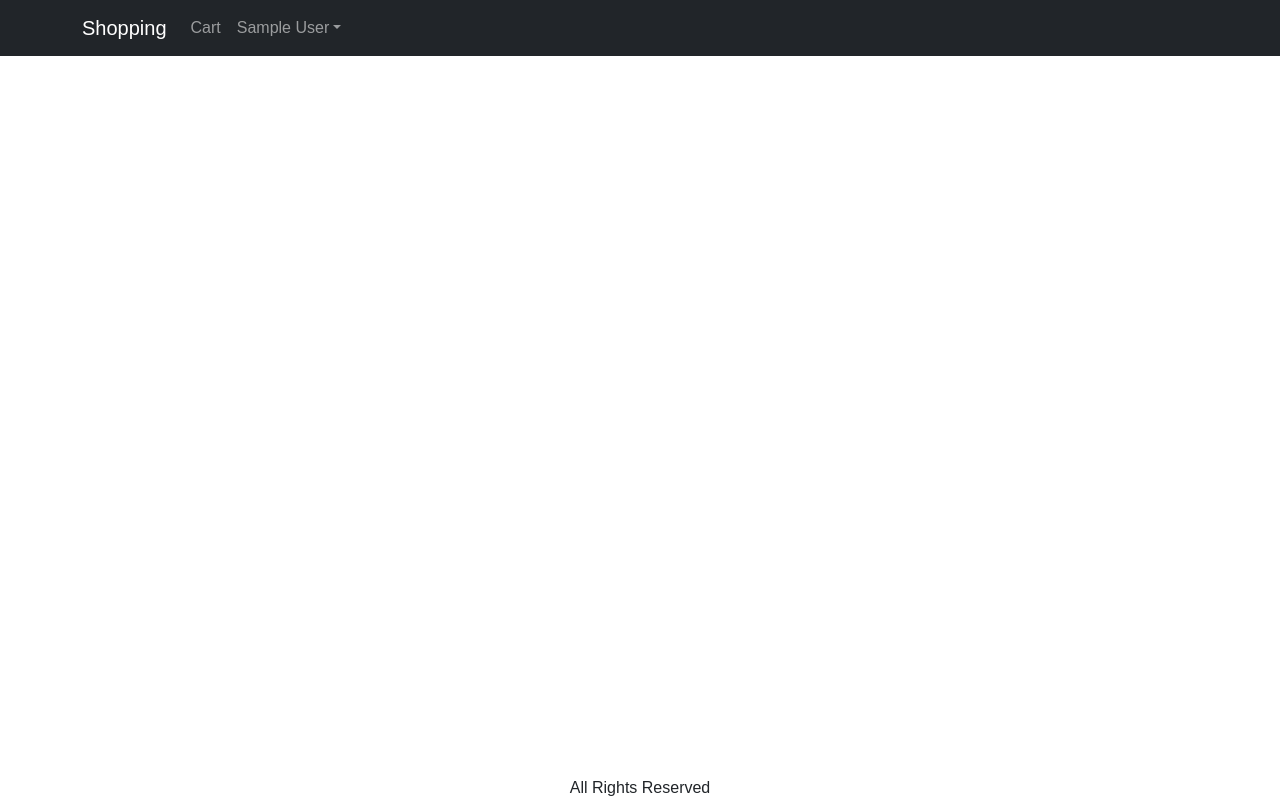
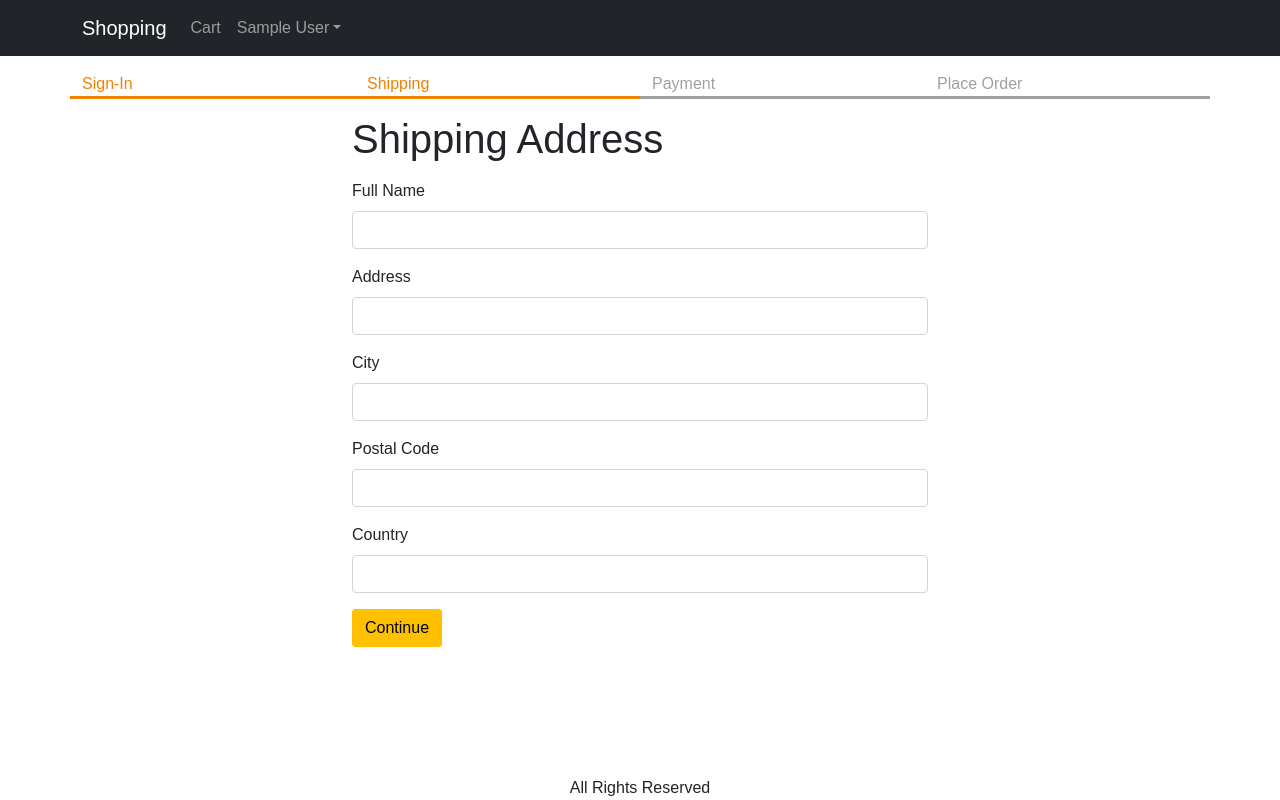
Before and after one commit to tahawy111/MERN-FULL-ECOMMERCE, a React (Create React App) app in the folder frontend/: page /shipping in a window 1280 px wide. Built offline with nearby package versions, Linux system fonts and the light colour scheme; sample sign-in values are in the browser's storage; a web font is replaced by a local one.

Commit message:
save Shipping

```diff
--- a/frontend/src/App.css
+++ b/frontend/src/App.css
@@ -67,3 +67,15 @@ main {
 .small-container {
   max-width: 600px;
 }
+.miw-100 {
+  min-width: 100%;
+}
+
+.checkout-steps > div {
+  border-bottom: 0.2rem solid #a0a0a0;
+  color: #a0a0a0;
+}
+.checkout-steps > div.active {
+  border-bottom: 0.2rem solid #f08000;
+  color: #f08000;
+}
--- a/frontend/src/App.jsx
+++ b/frontend/src/App.jsx
@@ -13,6 +13,7 @@ import { useContext } from "react";
 import { Store } from "./Store";
 import CartScreen from "./screens/CartScreen";
 import SigninScreen from "./screens/SigninScreen";
+import ShippingAddressScreen from "./screens/ShippingAddressScreen";
 
 const App = () => {
   const { state, dispatch: ctxDispatch } = useContext(Store);
@@ -21,6 +22,7 @@ const App = () => {
   const signoutHandler = () => {
     ctxDispatch({ type: "USER_SIGNOUT" });
     localStorage.removeItem("userInfo");
+    localStorage.removeItem("shippingAddress");
   };
 
   return (
@@ -81,6 +83,7 @@ const App = () => {
                 element={<ProductScreen className="w-100" />}
               />
               <Route path="/cart" element={<CartScreen className="w-100" />} />
+              <Route path="/shipping" element={<ShippingAddressScreen />} />
             </Routes>
           </Container>
         </main>
--- a/frontend/src/Store.js
+++ b/frontend/src/Store.js
@@ -7,6 +7,9 @@ const initialState = {
     ? JSON.parse(localStorage.getItem("userInfo"))
     : null,
   cart: {
+    shippingAddress: localStorage.getItem("shippingAddress")
+      ? JSON.parse(localStorage.getItem("shippingAddress"))
+      : {},
     cartItems: localStorage.getItem("cartItems")
       ? JSON.parse(localStorage.getItem("cartItems"))
       : [],
@@ -43,8 +46,22 @@ function reducer(state, action) {
 
     case "USER_SIGNIN":
       return { ...state, userInfo: action.payload };
+
     case "USER_SIGNOUT":
-      return { ...state, userInfo: null };
+      return {
+        ...state,
+        userInfo: null,
+        cart: {
+          cartItems: [],
+          shippingAddress: {},
+        },
+      };
+
+    case "SAVE_SHIPPING_ADDRESS":
+      return {
+        ...state,
+        cart: { ...state.cart, shippingAddress: action.payload },
+      };
 
     default:
       return state;
--- /dev/null
+++ b/frontend/src/components/CheckoutSteps.jsx
@@ -0,0 +1,15 @@
+import React from "react";
+import Row from "react-bootstrap/Row";
+import Col from "react-bootstrap/Col";
+const CheckoutSteps = (props) => {
+  return (
+    <Row className="checkout-steps">
+      <Col className={props.step1 ? "active" : ""}>Sign-In</Col>
+      <Col className={props.step2 ? "active" : ""}>Shipping</Col>
+      <Col className={props.step3 ? "active" : ""}>Payment</Col>
+      <Col className={props.step4 ? "active" : ""}>Place Order</Col>
+    </Row>
+  );
+};
+
+export default CheckoutSteps;
--- /dev/null
+++ b/frontend/src/screens/ShippingAddressScreen.jsx
@@ -0,0 +1,112 @@
+import React, { useContext, useState } from "react";
+import { Helmet } from "react-helmet-async";
+import Form from "react-bootstrap/Form";
+import Button from "react-bootstrap/Button";
+
+import { useNavigate } from "react-router-dom";
+import { Store } from "../Store";
+import { useEffect } from "react";
+import CheckoutSteps from "../components/CheckoutSteps";
+
+const ShippingAddressScreen = () => {
+  const navigate = useNavigate();
+  const { state, dispatch: ctxDispatch } = useContext(Store);
+
+  const {
+    userInfo,
+    cart: { shippingAddress },
+  } = state;
+  const [fullName, setFullName] = useState(shippingAddress.fullName || "");
+  const [address, setAddress] = useState(shippingAddress.address || "");
+  const [city, setCity] = useState(shippingAddress.city || "");
+  const [postalCode, setPostalCode] = useState(
+    shippingAddress.postalCode || ""
+  );
+  const [country, setCountry] = useState(shippingAddress.country || "");
+  const submitHandler = (e) => {
+    e.preventDefault();
+    ctxDispatch({
+      type: "SAVE_SHIPPING_ADDRESS",
+      payload: {
+        fullName,
+        address,
+        city,
+        postalCode,
+        country,
+      },
+    });
+
+    localStorage.setItem(
+      "shippingAddress",
+      JSON.stringify({ fullName, address, city, postalCode, country })
+    );
+    navigate("/payment");
+  };
+
+  useEffect(() => {
+    if (!userInfo) {
+      navigate("/signin?redirect=/shipping");
+    }
+  }, [userInfo, navigate]);
+
+  return (
+    <div className="container">
+      <Helmet>
+        <title>Shipping Address</title>
+      </Helmet>
+      <CheckoutSteps step1 step2 />
+      <div className="container small-container">
+        <h1 className="my-3">Shipping Address</h1>
+        <Form onSubmit={submitHandler}>
+          <Form.Group className="mb-3">
+            <Form.Label>Full Name</Form.Label>
+            <Form.Control
+              value={fullName}
+              onChange={(e) => setFullName(e.target.value)}
+              required
+            />
+          </Form.Group>
+          <Form.Group className="mb-3">
+            <Form.Label>Address</Form.Label>
+            <Form.Control
+              value={address}
+              onChange={(e) => setAddress(e.target.value)}
+              required
+            />
+          </Form.Group>
+          <Form.Group className="mb-3">
+            <Form.Label>City</Form.Label>
+            <Form.Control
+              value={city}
+              onChange={(e) => setCity(e.target.value)}
+              required
+            />
+          </Form.Group>
+          <Form.Group className="mb-3">
+            <Form.Label>Postal Code</Form.Label>
+            <Form.Control
+              value={postalCode}
+              onChange={(e) => setPostalCode(e.target.value)}
+              required
+            />
+          </Form.Group>
+          <Form.Group className="mb-3">
+            <Form.Label>Country</Form.Label>
+            <Form.Control
+              value={country}
+              onChange={(e) => setCountry(e.target.value)}
+              required
+            />
+          </Form.Group>
+          <div className="mb-3">
+            <Button variant="primary" type="submit">
+              Continue
+            </Button>
+          </div>
+        </Form>
+      </div>
+    </div>
+  );
+};
+
+export default ShippingAddressScreen;
```
Also changed, not shown: 1 other file (tests, documents, lock files or other folders).
